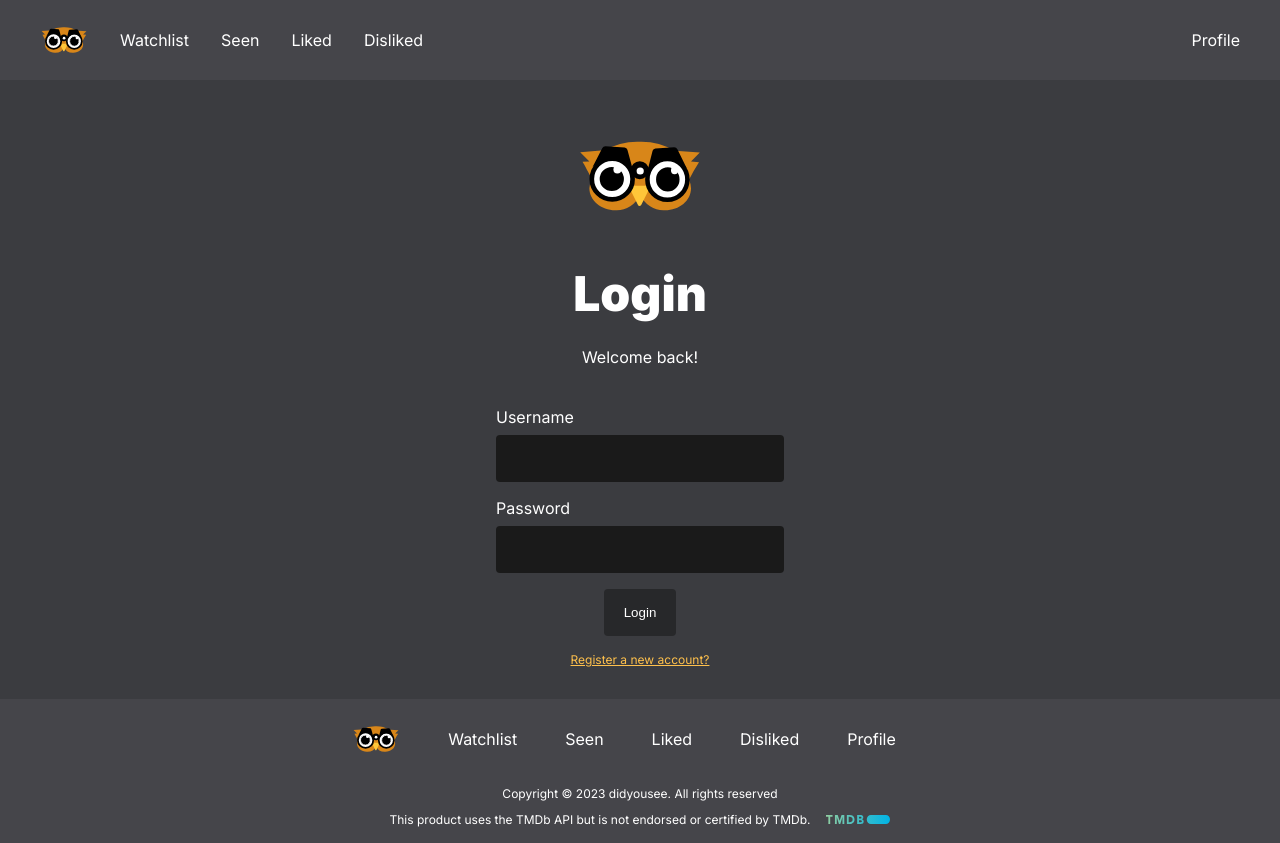
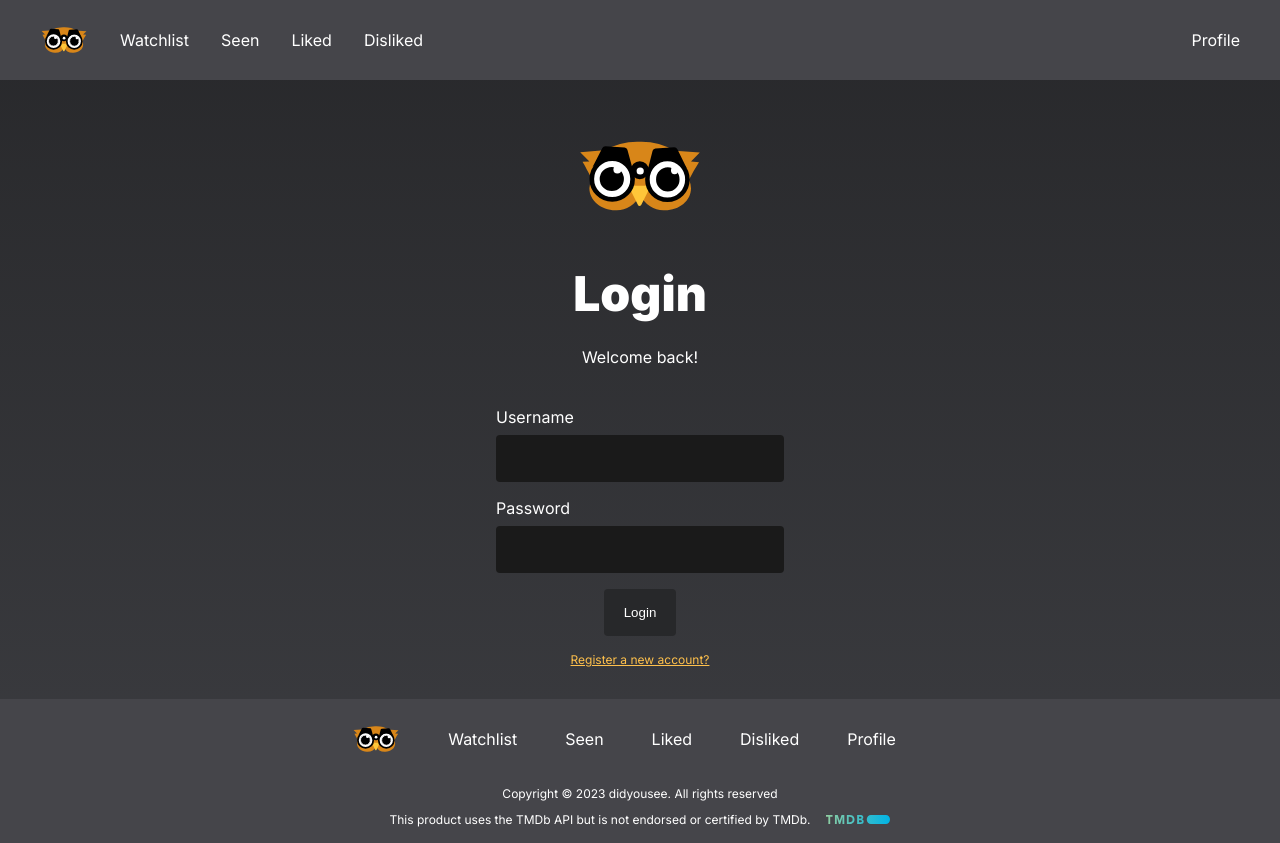
Before and after one commit to petrusmatiros/didyousee, a Vue app: page /login in a window 1280 px wide. Built offline with nearby package versions, Linux system fonts and the light colour scheme; no server answers.

Commit message:
refactor: add gradient to background; chore: tmeporarily hide filter view

```diff
--- a/src/components/Filter.vue
+++ b/src/components/Filter.vue
@@ -21,11 +21,12 @@ export default defineComponent({
 <!-- Style ska bort sen och placeras i style.css -->
 <style scoped>
 .search-filter {
+  display: none;
   position: fixed;
   left: 0;
   width: 33%;
   height: 100%;
-  background-color: red;
+  background-color: black;
 }
 
 h2 {
--- a/src/style.css
+++ b/src/style.css
@@ -75,7 +75,8 @@ body {
   margin: 0;
   box-sizing: border-box;
   color: var(--fg);
-  background-color: var(--bg);
+  background: linear-gradient(var(--main), var(--bg));
+  background-attachment: fixed;
 }
 
 h1,
```
